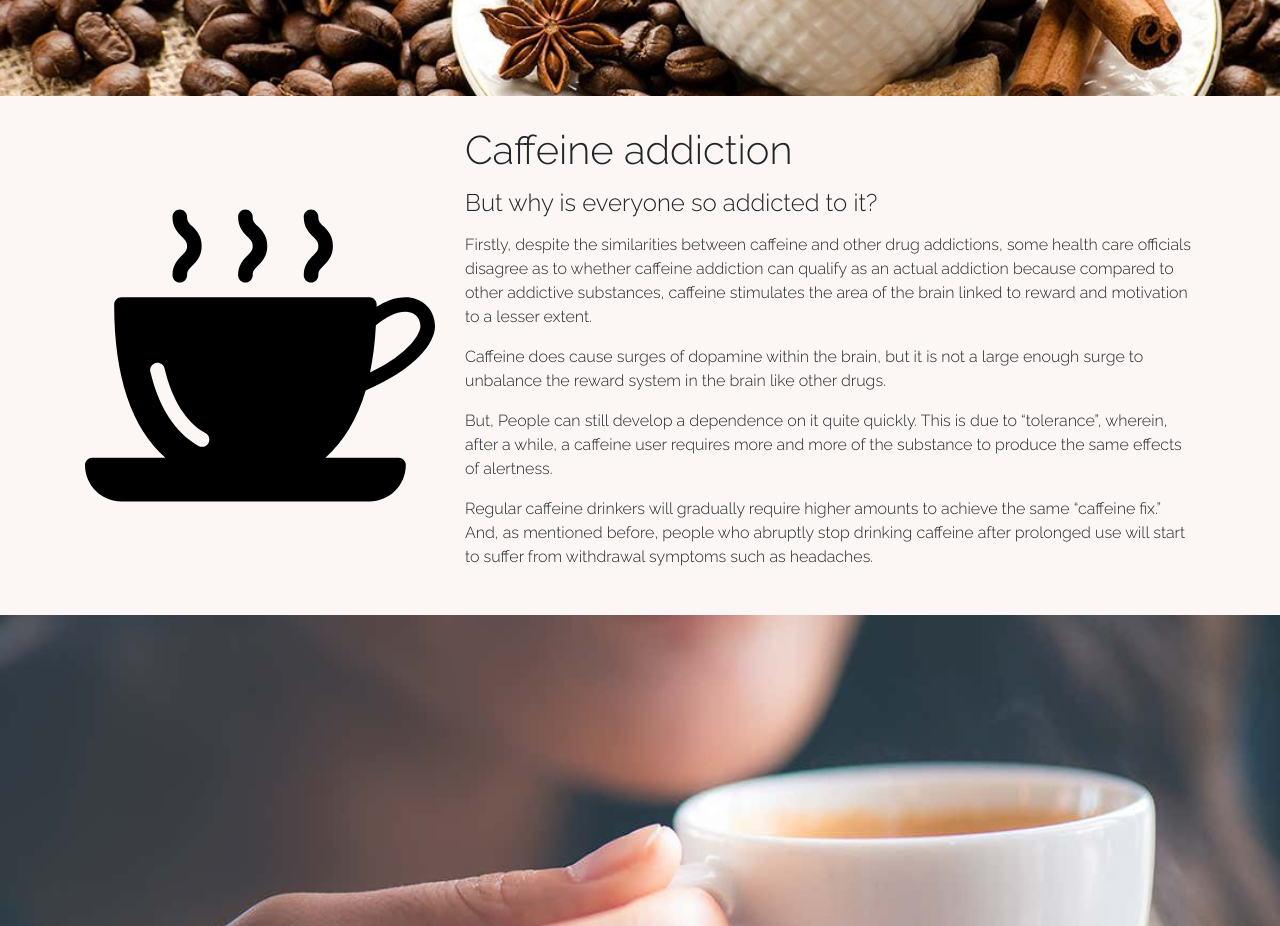
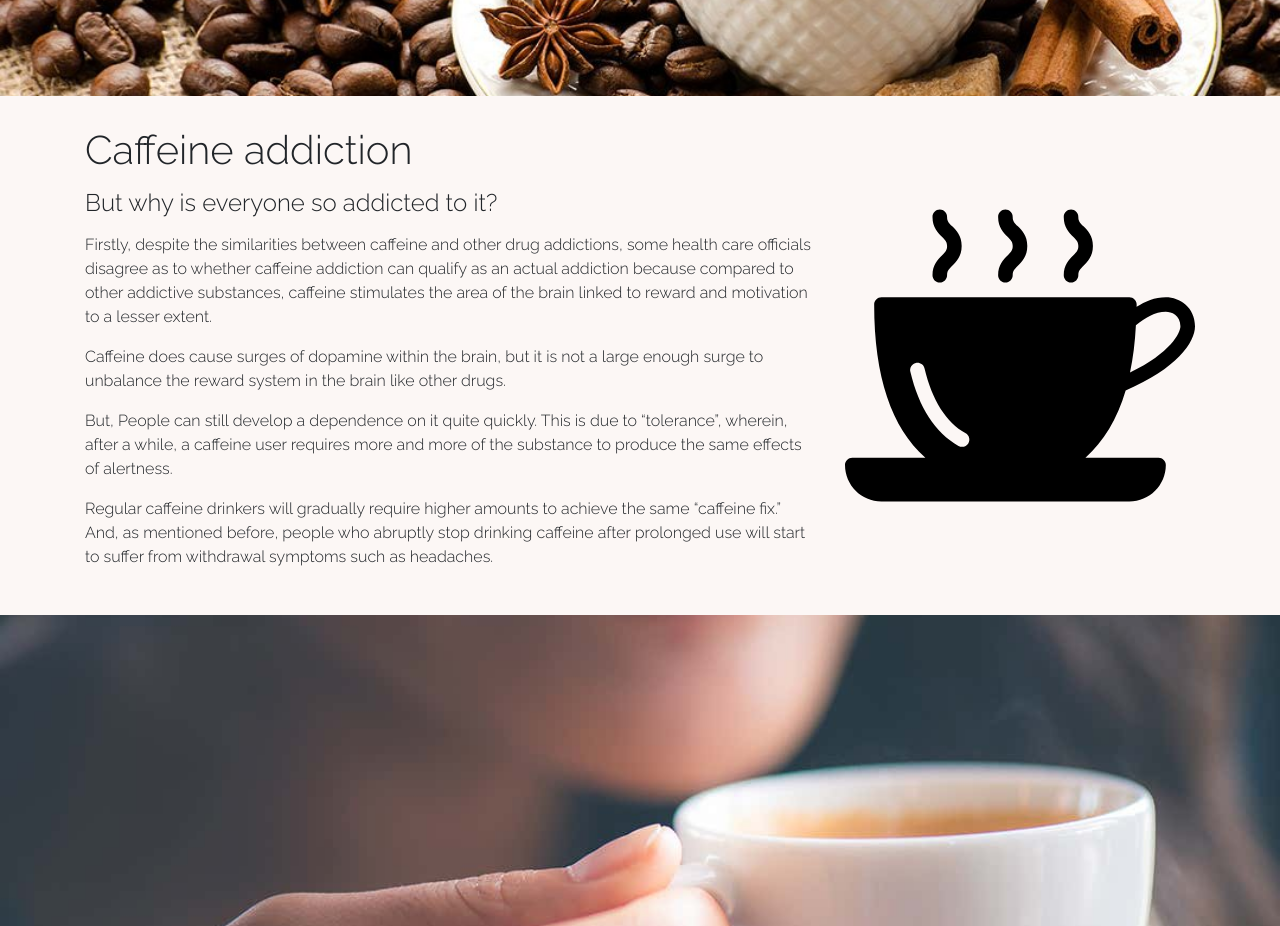
Before and after one commit to aaqsr/caffeine, a Gatsby site: page / in a window 1280 px wide. Shown: the part 3180-4106 px from the top of the page. Built offline with nearby package versions, Linux system fonts and the light colour scheme; Gatsby itself is replaced by a stand-in of ours.

Commit message:
Changed right to left

```diff
--- a/src/components/BodyImage.tsx
+++ b/src/components/BodyImage.tsx
@@ -7,14 +7,14 @@ import "../styles/image.scss";
 interface ImageProps {
     image: string;
     colNum: number;
-    isRight?: boolean;
+    isLeft?: boolean;
 }
 
 export const Image: React.FC<ImageProps> = (props) => {
     return (
         <Col className="d-flex justify-content-center" md={props.colNum}>
             <span className="helper"></span>
-            {props.isRight ? (
+            {props.isLeft ? (
                 <Fade left delay={500}>
                     <img src={props.image} />
                 </Fade>
@@ -27,5 +27,5 @@ export const Image: React.FC<ImageProps> = (props) => {
     );
 };
 Image.defaultProps = {
-    isRight: false
+    isLeft: false
 };
--- a/src/components/TextImagePanel.tsx
+++ b/src/components/TextImagePanel.tsx
@@ -10,17 +10,17 @@ interface PanelProps {
     subheading?: string;
     children: any;
     image: string;
-    ImgOnRight?: boolean;
+    ImgOnLeft?: boolean;
 }
 
 export const Panel: React.FC<PanelProps> = (props) => {
     return (
         <Container>
             <Row>
-                {props.ImgOnRight ? (
-                    // on right
+                {props.ImgOnLeft ? (
+                    // on left
                     <>
-                        <Image image={props.image} colNum={4} isRight={true}/>
+                        <Image image={props.image} colNum={4} isLeft={true}/>
                         <Text
                             heading={props.heading}
                             subheading={props.subheading}
@@ -30,7 +30,7 @@ export const Panel: React.FC<PanelProps> = (props) => {
                         </Text>
                     </>
                 ) : (
-                    // on left
+                    // on right
                     <>
                         <Text
                             heading={props.heading}
@@ -49,5 +49,5 @@ export const Panel: React.FC<PanelProps> = (props) => {
 };
 
 Panel.defaultProps = {
-    ImgOnRight: false
+    ImgOnLeft: false
 };
--- a/src/pages/index.tsx
+++ b/src/pages/index.tsx
@@ -98,7 +98,7 @@ const IndexPage: React.FC = () => (
             heading="Function of Caffeine"
             subheading="Fancy looking molecule, but what does it even do?"
             image={Adensosine}
-            ImgOnRight={true}
+            ImgOnLeft={true}
         >
             <p>
                 Caffeine does many things, mainly acting as a Central Nervous
@@ -130,7 +130,6 @@ const IndexPage: React.FC = () => (
             heading="Caffeine addiction"
             subheading="But why is everyone so addicted to it?"
             image={CoffeeMug}
-            ImgOnRight={true}
         >
             <p>
                 Firstly, despite the similarities between caffeine and other
```
